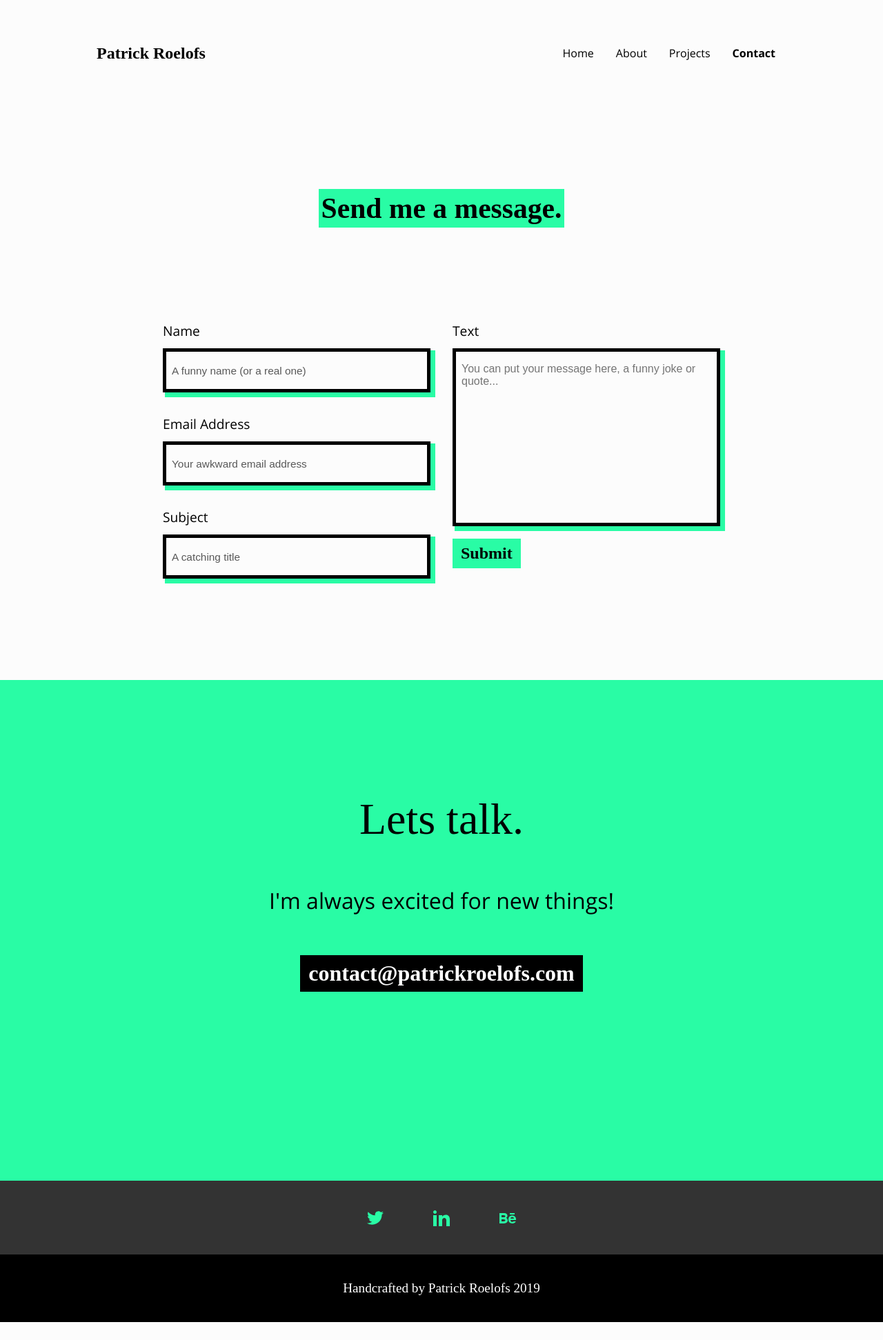
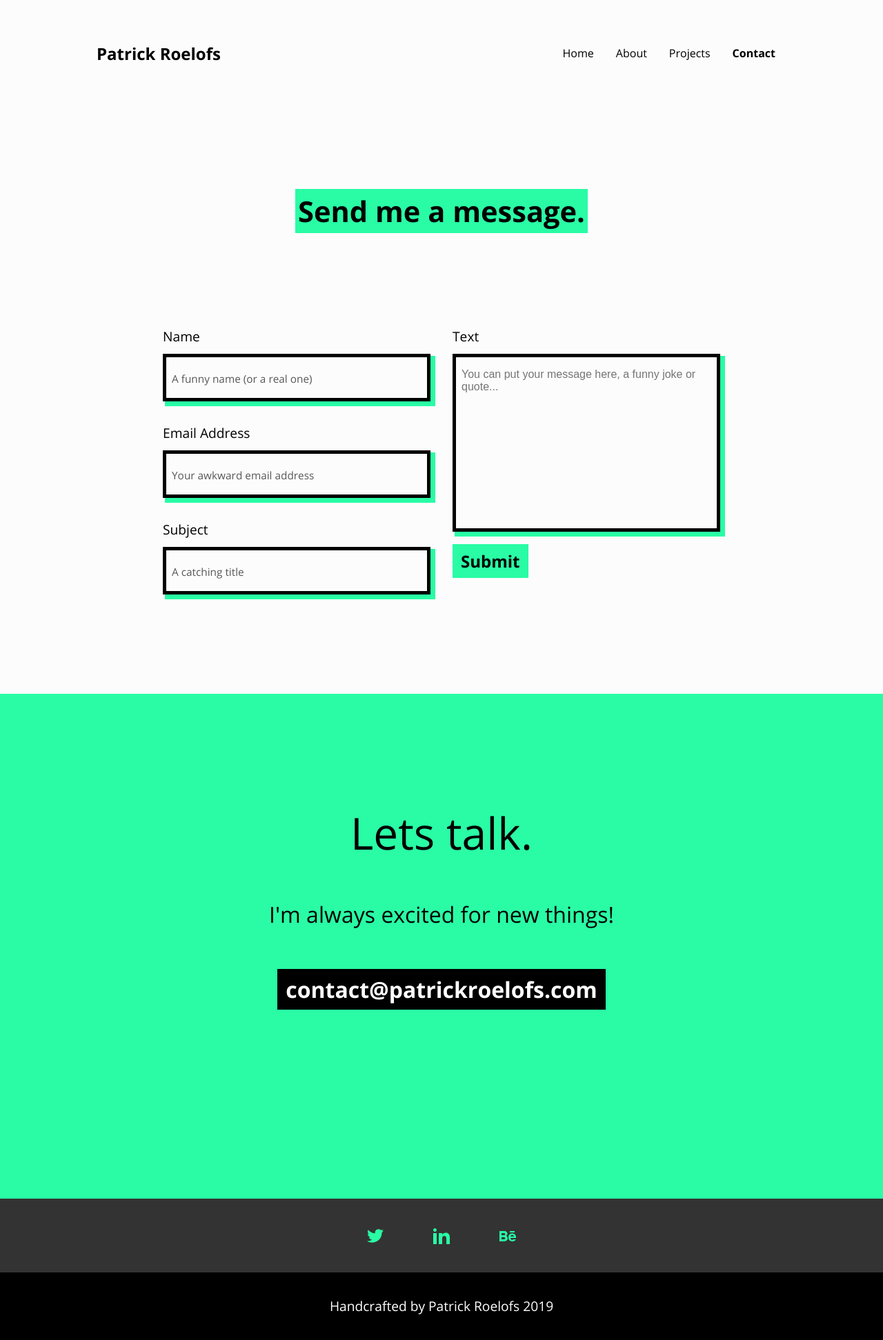
Before and after one commit to Patrickroelofs/HAN-Y1P2-WT, a PHP site: page /contact.html in a window 1280 px wide. Shown: the whole page at 69% size. Before the commit the page ends 1917 px from the top, so only its background shows below. Run offline with PHP 8.4, Linux system fonts and the light colour scheme; some web fonts are replaced.

Commit message:
bugfixes
Fixes inline issues and applies variables and font-family's

```diff
--- a/css/stylesheet.css
+++ b/css/stylesheet.css
@@ -64,7 +64,7 @@ body, html {
 
 h1, h2, h3, h4, h5, h6 {
 	color: var(--text-color);
-	font-family: 'Work Sans', serif;
+	font-family: 'Work Sans', 'Open Sans', sans-serif;
 }
 
 ul, li {
@@ -108,7 +108,7 @@ main {
 }
 
 hr {
-	border: 1px solid rgba(41, 252, 165, 1);
+	border: 1px solid var(--theme-color);
 }
 
 /* ==========================================================================
@@ -116,7 +116,7 @@ hr {
    ========================================================================== */
 
 .button {
-	font-family: 'Work Sans', serif;
+	font-family: 'Work Sans', 'Open Sans', sans-serif;
 	display: inline-block;
 	font-size: 1.5em;
 	padding: 8px 12px;
@@ -130,7 +130,7 @@ hr {
 
 .button--green {
 	color: var(--text-color);
-	background: rgba(41, 252, 165, 1);
+	background: var(--theme-color);
 	transition: all 0.3s ease-in-out;
 }
 
@@ -168,7 +168,7 @@ hr {
 .footer {
 	text-align: center;
 	width: 100%;
-	background: rgba(41, 252, 165, 1);
+	background: var(--theme-color);
 }
 
 .footer__contact {
@@ -178,7 +178,7 @@ hr {
 .footer__title {
 	font-size: 4em;
 	padding: 16px 0;
-	font-family: 'Work Sans', serif;
+	font-family: 'Work Sans', 'Open Sans', sans-serif;
 }
 
 .footer__subtitle {
@@ -201,7 +201,7 @@ hr {
 
 .footer__social a {
 	font-size: 2em;
-	fill: rgba(41, 252, 165, 1);
+	fill: var(--theme-color);
 	-webkit-transition: all 0.3s ease-in-out;
 	-moz-transition: all 0.3s ease-in-out;
 	transition: all 0.3s ease-in-out;
@@ -215,7 +215,7 @@ hr {
 .footer__copyright {
 	color: white;
 	padding: 32px 0;
-	font-family: 'Work Sans', serif;
+	font-family: 'Work Sans', 'Open Sans', sans-serif;
 	font-size: 1.2em;
 	background: black;
 }
@@ -235,6 +235,10 @@ hr {
 	width: 50%;
 	font-size: 1em;
 	align-self: center;
+}
+
+.nav__logo h1{
+	display: inline;
 }
 
 .nav__navigation {
@@ -276,7 +280,7 @@ hr {
 	height: 7px;
 	bottom: 2px;
 	left: 0;
-	background-color: rgba(41, 252, 165, 1);
+	background-color: var(--theme-color);
 	z-index: -1;
 }
 
@@ -335,7 +339,7 @@ hr {
 .header__blocktext {
 	display: inline-block;
 	position: relative;
-	background: #29FCA5;
+	background: var(--theme-color);
 }
 
 .header__blocktext h2 {
@@ -422,7 +426,7 @@ hr {
 
 .projectthumb__button {
 	display: block;
-	color: rgba(41, 252, 165, 1);
+	color: var(--theme-color);
 	font-weight: bold;
 	padding: 12px 0;
 }
@@ -512,7 +516,7 @@ hr {
 
 .about__image img {
 	width: 370px;
-	background: rgba(41, 252, 165, 1);
+	background: var(--theme-color);
 }
 
 /* ==========================================================================
@@ -558,17 +562,17 @@ hr {
 
 input {
 	background: transparent;
-	box-shadow: 5px 5px 0px 2px rgba(41, 252, 165, 1);
+	box-shadow: 5px 5px 0px 2px var(--theme-color);
 	border: 5px solid black;
 	padding: 16px 8px;
 	font-size: 1.2em;
-	font-family: 'Work Sans', sans-serif;
+	font-family: 'Work Sans', 'Open Sans', sans-serif;
 	color: var(--text-color);
 }
 
 input::placeholder {
 	font-size: 0.8em;
-	font-family: 'Work Sans', sans-serif;
+	font-family: 'Work Sans', 'Open Sans', sans-serif;
 	color: var(--text-color);
 	opacity: 0.65;
 }
@@ -579,7 +583,7 @@ input:focus::placeholder {
 
 textarea {
 	background: transparent;
-	box-shadow: 5px 5px 0px 2px rgba(41, 252, 165, 1);
+	box-shadow: 5px 5px 0px 2px var(--theme-color);
 	border: 5px solid black;
 	padding: 16px 8px;
 	resize: none;
@@ -799,7 +803,7 @@ textarea {
 	height: 7px;
 	bottom: 2px;
 	left: 0;
-	background-color: rgba(41, 252, 165, 1);
+	background-color: var(--theme-color);
 	z-index: -1;
 }
 
```
